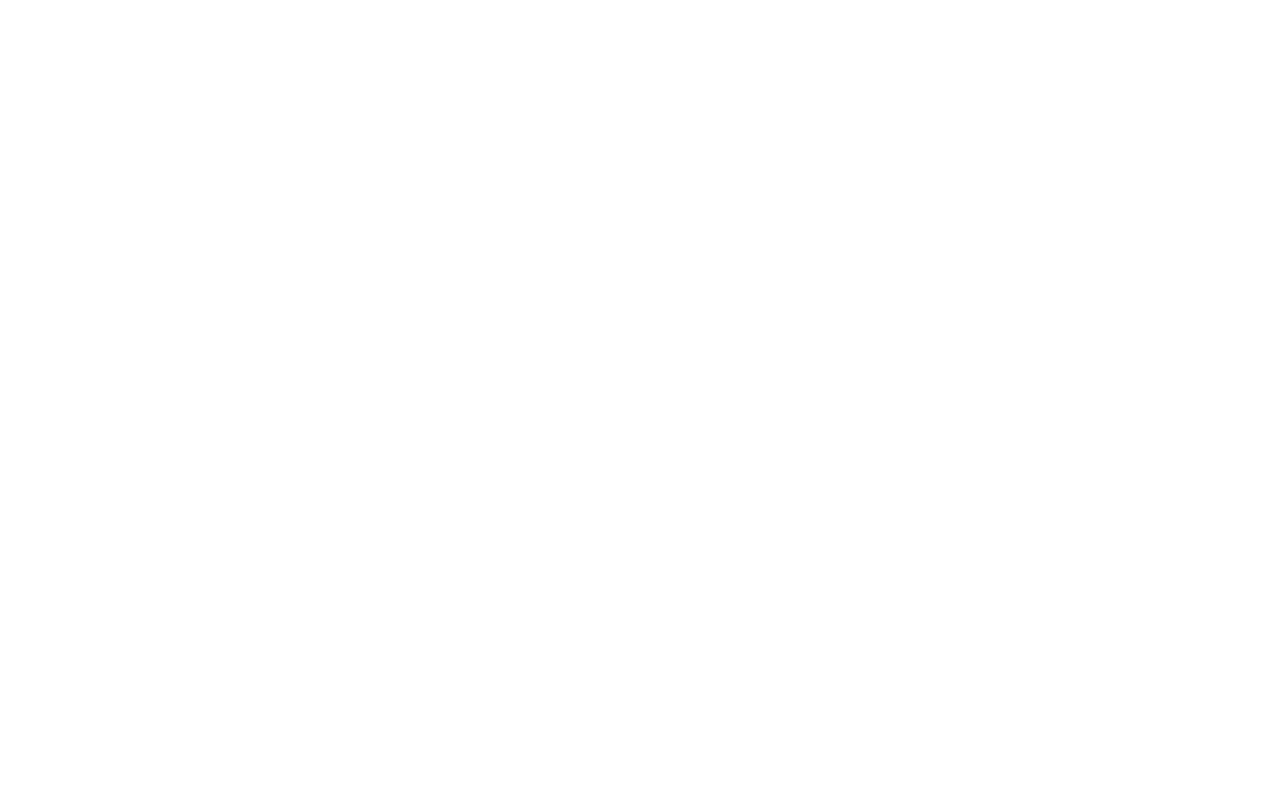
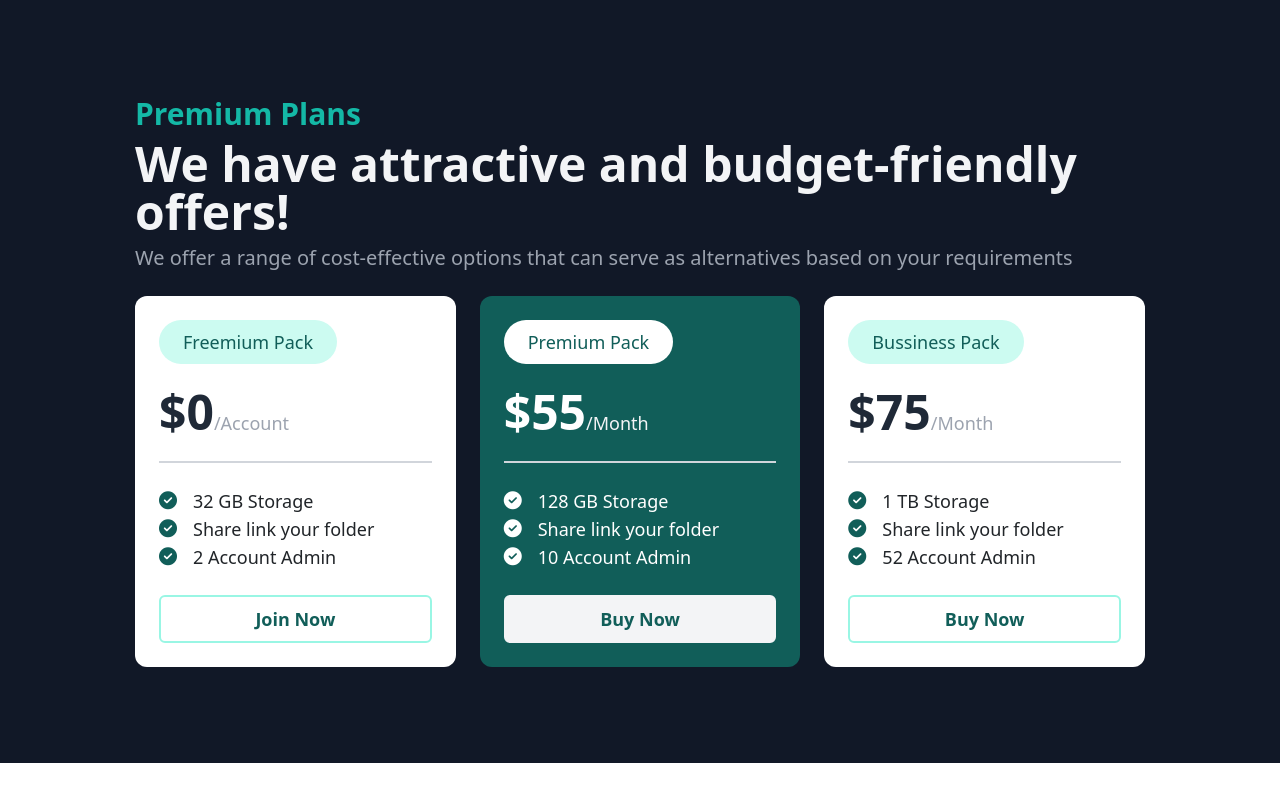
Before and after one commit to Shreekant-04/Drive_Clone, a React (Vite) app in the folder frontend/: page /landing in a window 1280 px wide. Before the commit this address had no page. Built offline with nearby package versions, Linux system fonts and the light colour scheme.

Commit message:
Plans component made

```diff
--- a/frontend/index.html
+++ b/frontend/index.html
@@ -7,6 +7,7 @@
     <title>Drive</title>
     <link rel="preconnect" href="https://fonts.googleapis.com" />
     <link rel="preconnect" href="https://fonts.gstatic.com" crossorigin />
+    <link rel="stylesheet" href="https://cdnjs.cloudflare.com/ajax/libs/font-awesome/6.6.0/css/all.min.css" integrity="sha512-Kc323vGBEqzTmouAECnVceyQqyqdsSiqLQISBL29aUW4U/M7pSPA/gEUZQqv1cwx4OnYxTxve5UMg5GT6L4JJg==" crossorigin="anonymous" referrerpolicy="no-referrer" />
     <link
       href="https://fonts.googleapis.com/css2?family=Roboto:ital,wght@0,100;0,300;0,400;0,500;0,700;0,900;1,100;1,300;1,400;1,500;1,700;1,900&display=swap"
       rel="stylesheet"
--- /dev/null
+++ b/frontend/src/pages/Landing/Hero.jsx
@@ -0,0 +1,9 @@
+import React from 'react'
+
+function Hero() {
+  return (
+    <div>Hero</div>
+  )
+}
+
+export default Hero
--- /dev/null
+++ b/frontend/src/pages/Landing/Landing.jsx
@@ -0,0 +1,12 @@
+import React from 'react'
+import Plans from './Plans'
+
+function Landing() {
+  return (
+    <>
+        <Plans/>
+    </>
+  )
+}
+
+export default Landing
--- /dev/null
+++ b/frontend/src/pages/Landing/Plans.jsx
@@ -0,0 +1,94 @@
+import React from 'react'
+
+function Plans() {
+  return (
+    <div className='bg-gray-900 py-10 px-7  flex justify-center  '>
+        <div className='lg:w-11/12  lg:p-14'>
+        <div>
+            <h2 className='text-teal-500 text-lg lg:text-3xl font-semibold'>Premium Plans</h2>
+            <h2 className='text-gray-100 text-2xl lg:text-5xl font-semibold mt-2'>We have attractive and budget-friendly offers!</h2>
+            <h2 className='text-gray-400 lg:text-xl mt-2'>We offer a range of cost-effective options that can serve as alternatives based on your requirements</h2>
+        </div>
+        <div className="plans-cards mt-4 flex flex-col gap-4 items-center md:flex-row lg:flex-row  lg:gap-16">
+
+            {/* Card 1 */}
+            <div className="plans-card1 w-10/12  lg:w-4/12 rounded-xl p-4  lg:p-10  bg-white">
+                <div className='plans-price'>
+                    <h3 className='bg-teal-100 text-teal-800 lg:text-lg font-medium p-2 px-4 w-fit rounded-full'>Freemium Pack</h3>
+                    <p className='py-4 text-gray-400 lg:text-lg border-b-2 border-gray-300'><span className='lg:text-5xl text-gray-800 font-semibold'>$0</span>/Account</p>
+                </div>
+                <div className="plans-features mt-4">
+                    <div className='flex items-center gap-3 '>
+                        <i className="fa-solid fa-circle-check text-teal-800 lg:text-lg"></i>
+                        <p className='lg:text-lg'>32 GB Storage</p>
+                    </div>
+                    <div className='flex items-center gap-3'>
+                        <i className="fa-solid fa-circle-check text-teal-800 lg:text-lg"></i>
+                        <p className='lg:text-lg'>Share link your folder</p>
+                    </div>
+                    <div className='flex items-center gap-3'>
+                        <i className="fa-solid fa-circle-check text-teal-800 lg:text-lg"></i>
+                        <p className='lg:text-lg'>2 Account Admin</p>
+                    </div>
+                </div>
+                <button className='plans-button mt-4 p-2 border-2 rounded border-teal-200 text-teal-800 lg:text-lg font-semibold w-full hover:border-white hover:bg-teal-800 hover:text-white'>
+                    Join Now
+                </button>
+            </div>
+
+            {/* Card 2 */}
+            <div className="plans-card1 w-10/12 p-4 lg:w-4/12  rounded-xl lg:p-7 lg:py-5 bg-teal-800">
+                <div className='plans-price'>
+                    <h3 className='bg-white w-fit text-teal-800 lg:text-lg font-medium p-2 px-4 rounded-full'>Premium Pack</h3>
+                    <p className='py-4 text-gray-100 lg:text-lg border-b-2 border-gray-300'><span className='lg:text-5xl text-white font-semibold'>$55</span>/Month</p>
+                </div>
+                <div className="plans-features mt-4">
+                    <div className='flex items-center gap-3 '>
+                        <i className="fa-solid fa-circle-check text-white lg:text-lg"></i>
+                        <p className='lg:text-lg text-white'>128 GB Storage</p>
+                    </div>
+                    <div className='flex items-center gap-3'>
+                        <i className="fa-solid fa-circle-check text-white lg:text-lg"></i>
+                        <p className='lg:text-lg text-white'>Share link your folder</p>
+                    </div>
+                    <div className='flex items-center gap-3'>
+                        <i className="fa-solid fa-circle-check text-white lg:text-lg"></i>
+                        <p className='lg:text-lg text-white'>10 Account Admin</p>
+                    </div>
+                </div>
+                <button className='plans-button mt-4 p-2 border-2 border-gray-100 rounded text-teal-800 bg-gray-100 lg:text-lg font-semibold w-full  hover:bg-teal-100 hover:border-teal-100'>
+                    Buy Now
+                </button>
+            </div>
+
+            {/* Card 3 */}
+            <div className="plans-card1 w-10/12 p-4 lg:w-4/12  rounded-xl lg:lg:p-7 lg:py-5 bg-white">
+                <div className='plans-price'>
+                    <h3 className='bg-teal-100 w-fit text-teal-800 lg:text-lg font-medium p-2 px-4 rounded-full'>Bussiness Pack</h3>
+                    <p className='py-4 text-gray-400 lg:text-lg border-b-2 border-gray-300'><span className='lg:text-5xl text-gray-800 font-semibold'>$75</span>/Month</p>
+                </div>
+                <div className="plans-features mt-4">
+                    <div className='flex items-center gap-3 '>
+                        <i className="fa-solid fa-circle-check text-teal-800 lg:text-lg"></i>
+                        <p className='lg:text-lg'>1 TB Storage</p>
+                    </div>
+                    <div className='flex items-center gap-3'>
+                        <i className="fa-solid fa-circle-check text-teal-800 lg:text-lg"></i>
+                        <p className='lg:text-lg'>Share link your folder</p>
+                    </div>
+                    <div className='flex items-center gap-3'>
+                        <i className="fa-solid fa-circle-check text-teal-800 lg:text-lg"></i>
+                        <p className='lg:text-lg'>52 Account Admin</p>
+                    </div>
+                </div>
+                <button className='plans-button mt-4 p-2 border-2 rounded border-teal-200 text-teal-800 lg:text-lg font-semibold w-full hover:border-white hover:bg-teal-800 hover:text-white'>
+                    Buy Now
+                </button>
+            </div>
+        </div>
+        </div>
+    </div>
+  )
+}
+
+export default Plans
--- a/frontend/src/routes/Routing.jsx
+++ b/frontend/src/routes/Routing.jsx
@@ -1,12 +1,14 @@
 import React from "react";
 import { Route, Routes} from "react-router-dom";
 import Home from "../pages/Home/Home";
+import Landing from "../pages/Landing/Landing";
 
 const Routing = () => {
   return (
     <div>
       <Routes>
         <Route path="/" element={<Home />} />
+        <Route path="/landing" element={<Landing/>}/>
       </Routes>
     </div>
   );
```
Also changed, not shown: frontend/src/pages/Landing/Footer.jsx (added), frontend/src/pages/Landing/Partners.jsx (added), frontend/src/pages/Landing/Products.jsx (added), frontend/src/pages/Landing/Testimonials.jsx (added).
